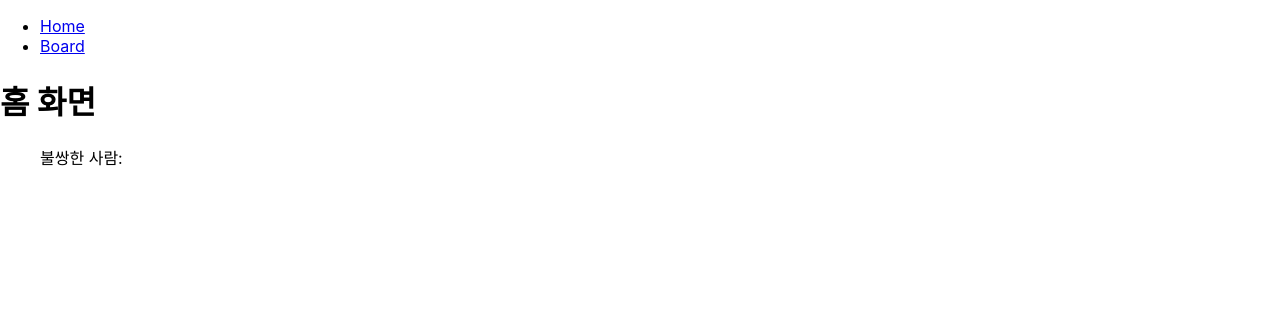
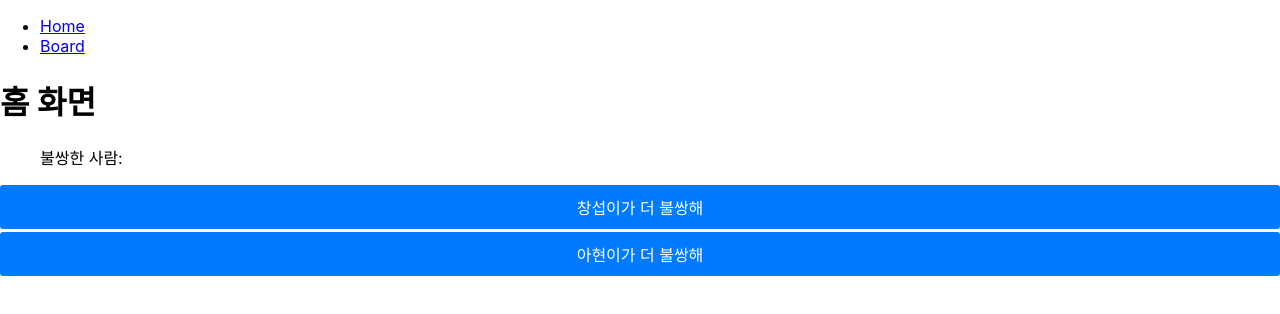
Before and after one commit to ShowB/firstboot-front, a React (Create React App) app: page /home in a window 1280 px wide. Shown: the top 314 px of the page. Built offline with nearby package versions, Linux system fonts and the light colour scheme; no server answers.

Commit message:
더 불쌍해 버튼 추가

```diff
--- a/src/routes/Home.js
+++ b/src/routes/Home.js
@@ -20,6 +20,12 @@ function Home() {
     }
   };
 
+  const addPoorWeight = async (name) => {
+    const url = Constants.BASE_URL + `/poor/${name}`
+    await axios.post(url);
+    window.location.reload();
+  }
+
   return (
     <div>
       <Header />
@@ -27,6 +33,12 @@ function Home() {
       <ul>
         불쌍한 사람: {data}
       </ul>
+      <div style={{marginTop: '0.2em', display: 'block'}}>
+        <button onClick={() => addPoorWeight('SHOWB')}>창섭이가 더 불쌍해</button>
+      </div>
+      <div style={{marginTop: '0.2em', display: 'block'}}>
+        <button onClick={() => addPoorWeight('SUZY')}>아현이가 더 불쌍해</button>
+      </div>
     </div>
   );
 }
```
